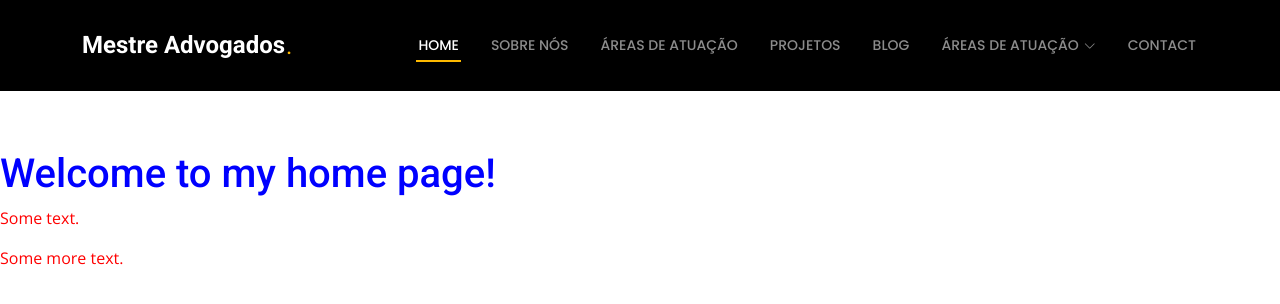
After one commit to HenriqueTeixeira1977/MestreAdvogados, a PHP site: page /testes.php in a window 1280 px wide. The commit adds this page. Shown: the top 304 px of the page. Run offline with PHP 8.4, Linux system fonts and the light colour scheme.

Commit message:
Update20250210155536

```diff
--- /dev/null
+++ b/assets/css/header.css
@@ -0,0 +1,348 @@
+/**
+* Template Name: UpConstruction
+* Template URL: https://bootstrapmade.com/upconstruction-bootstrap-construction-website-template/
+* Updated: Aug 07 2024 with Bootstrap v5.3.3
+* Author: BootstrapMade.com
+* License: https://bootstrapmade.com/license/
+*/
+
+/*--------------------------------------------------------------
+# Font & Color Variables
+# Help: https://bootstrapmade.com/color-system/
+--------------------------------------------------------------*/
+/* Fonts */
+:root {
+    --default-font: "Open Sans",  system-ui, -apple-system, "Segoe UI", Roboto, "Helvetica Neue", Arial, "Noto Sans", "Liberation Sans", sans-serif, "Apple Color Emoji", "Segoe UI Emoji", "Segoe UI Symbol", "Noto Color Emoji";
+    --heading-font: "Roboto",  sans-serif;
+    --nav-font: "Poppins",  sans-serif;
+  }
+  /* Global Colors - The following color variables are used throughout the website. Updating them here will change the color scheme of the entire website */
+  :root {
+    --background-color: #ffffff; /* Background color for the entire website, including individual sections */
+    --default-color: #364d59; /* Default color used for the majority of the text content across the entire website */
+    --heading-color: #52565e; /* Color for headings, subheadings and title throughout the website */
+    --accent-color: #feb900; /* Accent color that represents your brand on the website. It's used for buttons, links, and other elements that need to stand out */
+    --surface-color: #ffffff; /* The surface color is used as a background of boxed elements within sections, such as cards, icon boxes, or other elements that require a visual separation from the global background. */
+    --contrast-color: #ffffff; /* Contrast color for text, ensuring readability against backgrounds of accent, heading, or default colors. */
+  }
+  /* Nav Menu Colors - The following color variables are used specifically for the navigation menu. They are separate from the global colors to allow for more customization options */
+  :root {
+    --nav-color: rgba(255, 255, 255, 0.55);  /* The default color of the main navmenu links */
+    --nav-hover-color: #ffffff; /* Applied to main navmenu links when they are hovered over or active */
+    --nav-mobile-background-color: #ffffff; /* Used as the background color for mobile navigation menu */
+    --nav-dropdown-background-color: #ffffff; /* Used as the background color for dropdown items that appear when hovering over primary navigation items */
+    --nav-dropdown-color: #212529; /* Used for navigation links of the dropdown items in the navigation menu. */
+    --nav-dropdown-hover-color: #feb900; /* Similar to --nav-hover-color, this color is applied to dropdown navigation links when they are hovered over. */
+  }
+  /* Color Presets - These classes override global colors when applied to any section or element, providing reuse of the sam color scheme. */
+  .light-background {
+    --background-color: #f4f7f6;
+    --surface-color: #ffffff;
+  }
+  .dark-background {
+    --background-color: #060606;
+    --default-color: #ffffff;
+    --heading-color: #ffffff;
+    --surface-color: #252525;
+    --contrast-color: #ffffff;
+  }
+  /* Smooth scroll */
+  :root {
+    scroll-behavior: smooth;
+  }
+
+  /*--------------------------------------------------------------
+  # General Styling & Shared Classes
+  --------------------------------------------------------------*/
+  body {
+    color: var(--default-color);
+    background-color: var(--background-color);
+    font-family: var(--default-font);
+  }
+  a {
+    color: var(--accent-color);
+    text-decoration: none;
+    transition: 0.3s;
+  }
+  a:hover {
+    color: color-mix(in srgb, var(--accent-color), transparent 25%);
+    text-decoration: none;
+  }
+  h1, h2, h3, h4, h5, h6 {
+    color: var(--heading-color);
+    font-family: var(--heading-font);
+  }
+
+/*--------------------------------------------------------------
+# Global Header
+--------------------------------------------------------------*/
+.header {
+    --background-color: rgb(0, 0, 0);
+    --default-color: #ffffff;
+    --heading-color: #ffffff;
+    color: var(--default-color);
+    background-color: var(--background-color);
+    padding: 20px 0;
+    transition: all 0.5s;
+    z-index: 997;
+  }
+  .header .logo img {
+    max-height: 32px;
+    margin-right: 8px;
+  }
+  .header .logo h1 {
+    font-size: 24px;
+    margin: 0;
+    font-weight: 700;
+    color: var(--heading-color);
+  }
+  .header .logo span {
+    font-size: 24px;
+    padding-left: 1px;
+    font-family: var(--heading-font);
+    color: var(--color-primary);
+  }
+  .scrolled .header {
+    box-shadow: 0px 0 18px rgba(0, 0, 0, 0.1);
+  }
+
+  /* Global Header on Scroll
+  ------------------------------*/
+  .scrolled .header {
+    --background-color: rgba(255, 255, 255, 0.95);
+    --heading-color: #3c3c3c;
+    --nav-color: #3c3c3c;
+    --nav-hover-color: #3c3c3c;
+  }
+
+  /*--------------------------------------------------------------
+  # Navigation Menu
+  --------------------------------------------------------------*/
+  /* Desktop Navigation */
+  @media (min-width: 1200px) {
+    .navmenu {
+      padding: 0;
+    }
+    .navmenu ul {
+      margin: 0;
+      padding: 0;
+      display: flex;
+      list-style: none;
+      align-items: center;
+    }
+    .navmenu li {
+      position: relative;
+    }
+    .navmenu>ul>li {
+      white-space: nowrap;
+      padding: 15px 14px;
+    }
+    .navmenu>ul>li:last-child {
+      padding-right: 0;
+    }
+    .navmenu a,
+    .navmenu a:focus {
+      color: var(--nav-color);
+      font-size: 14px;
+      padding: 0 2px;
+      font-family: var(--nav-font);
+      font-weight: 500;
+      display: flex;
+      align-items: center;
+      justify-content: space-between;
+      white-space: nowrap;
+      transition: 0.3s;
+      position: relative;
+      text-transform: uppercase;
+    }
+    .navmenu a i,
+    .navmenu a:focus i {
+      font-size: 12px;
+      line-height: 0;
+      margin-left: 5px;
+      transition: 0.3s;
+    }
+    .navmenu>ul>li>a:before {
+      content: "";
+      position: absolute;
+      height: 2px;
+      bottom: -6px;
+      left: 0;
+      background-color: var(--accent-color);
+      visibility: hidden;
+      width: 0px;
+      transition: all 0.3s ease-in-out 0s;
+    }
+    .navmenu a:hover:before,
+    .navmenu li:hover>a:before,
+    .navmenu .active:before {
+      visibility: visible;
+      width: 100%;
+    }
+    .navmenu li:hover>a,
+    .navmenu .active,
+    .navmenu .active:focus {
+      color: var(--nav-hover-color);
+    }
+    .navmenu .dropdown ul {
+      margin: 0;
+      padding: 10px 0;
+      background: var(--nav-dropdown-background-color);
+      display: block;
+      position: absolute;
+      visibility: hidden;
+      left: 14px;
+      top: 130%;
+      opacity: 0;
+      transition: 0.3s;
+      border-radius: 4px;
+      z-index: 99;
+      box-shadow: 0px 0px 30px rgba(0, 0, 0, 0.1);
+    }
+    .navmenu .dropdown ul li {
+      min-width: 200px;
+    }
+    .navmenu .dropdown ul a {
+      padding: 10px 20px;
+      font-size: 15px;
+      text-transform: none;
+      font-weight: 400;
+      color: var(--nav-dropdown-color);
+    }
+    .navmenu .dropdown ul a i {
+      font-size: 12px;
+    }
+    .navmenu .dropdown ul a:hover,
+    .navmenu .dropdown ul .active:hover,
+    .navmenu .dropdown ul li:hover>a {
+      color: var(--nav-dropdown-hover-color);
+    }
+    .navmenu .dropdown:hover>ul {
+      opacity: 1;
+      top: 100%;
+      visibility: visible;
+    }
+    .navmenu .dropdown .dropdown ul {
+      top: 0;
+      left: -90%;
+      visibility: hidden;
+    }
+    .navmenu .dropdown .dropdown:hover>ul {
+      opacity: 1;
+      top: 0;
+      left: -100%;
+      visibility: visible;
+    }
+  }
+
+  /* Mobile Navigation */
+  @media (max-width: 1199px) {
+    .mobile-nav-toggle {
+      color: var(--nav-color);
+      font-size: 28px;
+      line-height: 0;
+      margin-right: 10px;
+      cursor: pointer;
+      transition: color 0.3s;
+    }
+    .navmenu {
+      padding: 0;
+      z-index: 9997;
+    }
+    .navmenu ul {
+      display: none;
+      list-style: none;
+      position: absolute;
+      inset: 60px 20px 20px 20px;
+      padding: 10px 0;
+      margin: 0;
+      border-radius: 6px;
+      background-color: var(--nav-mobile-background-color);
+      border: 1px solid color-mix(in srgb, var(--default-color), transparent 90%);
+      box-shadow: none;
+      overflow-y: auto;
+      transition: 0.3s;
+      z-index: 9998;
+    }
+    .navmenu a,
+    .navmenu a:focus {
+      color: var(--nav-dropdown-color);
+      padding: 10px 20px;
+      font-family: var(--nav-font);
+      font-size: 17px;
+      font-weight: 500;
+      display: flex;
+      align-items: center;
+      justify-content: space-between;
+      white-space: nowrap;
+      transition: 0.3s;
+    }
+    .navmenu a i,
+    .navmenu a:focus i {
+      font-size: 12px;
+      line-height: 0;
+      margin-left: 5px;
+      width: 30px;
+      height: 30px;
+      display: flex;
+      align-items: center;
+      justify-content: center;
+      border-radius: 50%;
+      transition: 0.3s;
+      background-color: color-mix(in srgb, var(--accent-color), transparent 90%);
+    }
+    .navmenu a i:hover,
+    .navmenu a:focus i:hover {
+      background-color: var(--accent-color);
+      color: var(--contrast-color);
+    }
+    .navmenu a:hover,
+    .navmenu .active,
+    .navmenu .active:focus {
+      color: var(--nav-dropdown-hover-color);
+    }
+    .navmenu .active i,
+    .navmenu .active:focus i {
+      background-color: var(--accent-color);
+      color: var(--contrast-color);
+      transform: rotate(180deg);
+    }
+    .navmenu .dropdown ul {
+      position: static;
+      display: none;
+      z-index: 99;
+      padding: 10px 0;
+      margin: 10px 20px;
+      background-color: var(--nav-dropdown-background-color);
+      transition: all 0.5s ease-in-out;
+    }
+    .navmenu .dropdown ul ul {
+      background-color: rgba(33, 37, 41, 0.1);
+    }
+    .navmenu .dropdown>.dropdown-active {
+      display: block;
+      background-color: rgba(33, 37, 41, 0.03);
+    }
+    .mobile-nav-active {
+      overflow: hidden;
+    }
+    .mobile-nav-active .mobile-nav-toggle {
+      color: #fff;
+      position: absolute;
+      font-size: 32px;
+      top: 15px;
+      right: 15px;
+      margin-right: 0;
+      z-index: 9999;
+    }
+    .mobile-nav-active .navmenu {
+      position: fixed;
+      overflow: hidden;
+      inset: 0;
+      background: rgba(33, 37, 41, 0.8);
+      transition: 0.3s;
+    }
+    .mobile-nav-active .navmenu>ul {
+      display: block;
+    }
+  }
--- /dev/null
+++ b/includes/header.php
@@ -0,0 +1,70 @@
+<!DOCTYPE html>
+<html lang="pt-br">
+    <head>
+        <meta charset="utf-8">
+        <meta content="width=device-width, initial-scale=1.0" name="viewport">
+        <title>Mestre Advogados - Escritório de Advogados Associados em Valinhos</title>
+        <meta name="description" content="">
+        <meta name="keywords" content="">
+
+        <!-- Favicons -->
+        <link href="../assets/img/favicon.png" rel="icon">
+        <link href="../assets/img/apple-touch-icon.png" rel="apple-touch-icon">
+
+        <!-- Fonts -->
+        <link href="https://fonts.googleapis.com" rel="preconnect">
+        <link href="https://fonts.gstatic.com" rel="preconnect" crossorigin>
+        <link href="https://fonts.googleapis.com/css2?family=Roboto:ital,wght@0,100;0,300;0,400;0,500;0,700;0,900;1,100;1,300;1,400;1,500;1,700;1,900&family=Open+Sans:ital,wght@0,300;0,400;0,500;0,600;0,700;0,800;1,300;1,400;1,500;1,600;1,700;1,800&family=Poppins:ital,wght@0,100;0,200;0,300;0,400;0,500;0,600;0,700;0,800;0,900;1,100;1,200;1,300;1,400;1,500;1,600;1,700;1,800;1,900&display=swap" rel="stylesheet">
+
+        <!-- Vendor CSS Files -->
+        <link href="../assets/vendor/bootstrap/css/bootstrap.min.css" rel="stylesheet">
+        <link href="../assets/vendor/bootstrap-icons/bootstrap-icons.css" rel="stylesheet">
+        <link href="../assets/vendor/aos/aos.css" rel="stylesheet">
+        <link href="../assets/vendor/fontawesome-free/css/all.min.css" rel="stylesheet">
+        <link href="../assets/vendor/glightbox/css/glightbox.min.css" rel="stylesheet">
+        <link href="../assets/vendor/swiper/swiper-bundle.min.css" rel="stylesheet">
+
+        <!-- Main CSS File -->
+        <!-- <link href="../assets/css/main.css" rel="stylesheet"> -->
+        <link href="../assets/css/header.css" rel="stylesheet">
+    </head>
+<body>
+    <header id="header" class="header d-flex align-items-center fixed-top">
+        <div class="container-fluid container-xl position-relative d-flex align-items-center justify-content-between">
+            <a href="index.html" class="logo d-flex align-items-center">
+            <!-- Uncomment the line below if you also wish to use an image logo -->
+            <!-- <img src="assets/img/logo.png" alt=""> -->
+            <h1 class="sitename">Mestre Advogados</h1> <span>.</span>
+            </a>
+            <nav id="navmenu" class="navmenu">
+                <ul>
+                    <li><a href="index.html" class="active">Home</a></li>
+                    <li><a href="about.html">Sobre Nós</a></li>
+                    <li><a href="services.html">Áreas de Atuação</a></li>
+                    <li><a href="projects.html">Projetos</a></li>
+                    <li><a href="blog.html">Blog</a></li>
+                    <li class="dropdown"><a href="#"><span>Áreas de Atuação</span> <i class="bi bi-chevron-down toggle-dropdown"></i></a>
+                        <ul>
+                            <li><a href="#">Dropdown 1</a></li>
+                            <li class="dropdown"><a href="#"><span>Deep Dropdown</span> <i class="bi bi-chevron-down toggle-dropdown"></i></a>
+                                <ul>
+                                    <li><a href="#">Deep Dropdown 1</a></li>
+                                    <li><a href="#">Deep Dropdown 2</a></li>
+                                    <li><a href="#">Deep Dropdown 3</a></li>
+                                    <li><a href="#">Deep Dropdown 4</a></li>
+                                    <li><a href="#">Deep Dropdown 5</a></li>
+                                </ul>
+                            </li>
+                            <li><a href="#">Dropdown 2</a></li>
+                            <li><a href="#">Dropdown 3</a></li>
+                            <li><a href="#">Dropdown 4</a></li>
+                        </ul>
+                    </li>
+                    <li><a href="contact.html">Contact</a></li>
+                </ul>
+                <i class="mobile-nav-toggle d-xl-none bi bi-list"></i>
+            </nav>
+        </div>
+    </header>
+</body>
+</html>
--- /dev/null
+++ b/testes.php
@@ -0,0 +1,53 @@
+<!DOCTYPE html>
+<html lang="pt-br">
+<head>
+    <meta charset="utf-8">
+    <meta content="width=device-width, initial-scale=1.0" name="viewport">
+    <title>Mestre Advogados - Escritório de Advogados Associados em Valinhos</title>
+    <meta name="description" content="">
+    <meta name="keywords" content="">
+
+    <!-- Favicons -->
+    <link href="./assets/img/favicon.png" rel="icon">
+    <link href="./assets/img/apple-touch-icon.png" rel="apple-touch-icon">
+
+    <!-- Fonts -->
+    <link href="https://fonts.googleapis.com" rel="preconnect">
+    <link href="https://fonts.gstatic.com" rel="preconnect" crossorigin>
+    <link href="https://fonts.googleapis.com/css2?family=Roboto:ital,wght@0,100;0,300;0,400;0,500;0,700;0,900;1,100;1,300;1,400;1,500;1,700;1,900&family=Open+Sans:ital,wght@0,300;0,400;0,500;0,600;0,700;0,800;1,300;1,400;1,500;1,600;1,700;1,800&family=Poppins:ital,wght@0,100;0,200;0,300;0,400;0,500;0,600;0,700;0,800;0,900;1,100;1,200;1,300;1,400;1,500;1,600;1,700;1,800;1,900&display=swap" rel="stylesheet">
+
+    <!-- Vendor CSS Files -->
+    <link href="./assets/vendor/bootstrap/css/bootstrap.min.css" rel="stylesheet">
+    <link href="./assets/vendor/bootstrap-icons/bootstrap-icons.css" rel="stylesheet">
+    <link href="./assets/vendor/aos/aos.css" rel="stylesheet">
+    <link href="./assets/vendor/fontawesome-free/css/all.min.css" rel="stylesheet">
+    <link href="./assets/vendor/glightbox/css/glightbox.min.css" rel="stylesheet">
+    <link href="./assets/vendor/swiper/swiper-bundle.min.css" rel="stylesheet">
+
+    <!-- Main CSS File -->
+    <!-- <link href="../assets/css/main.css" rel="stylesheet"> -->
+    <link href="./assets/css/header.css" rel="stylesheet">
+    <style>
+        section {
+            padding-top: 150px;
+            color: red;
+        }
+        section h1{
+            color: blue;
+        }
+    </style>
+</head>
+<body>
+
+    <div class="menu">
+        <?php include ('./includes/header.php');?>
+    </div>
+
+    <section id="hero" class="hero section dark-background">
+        <h1>Welcome to my home page!</h1>
+        <p>Some text.</p>
+        <p>Some more text.</p>
+    </section>
+
+</body>
+</html>
```
Also changed, not shown: about.php (+9 -8 lines), assets/css/main.css (+1 -51 lines), index.php (+15 -15 lines), includes/footer.php (added).
